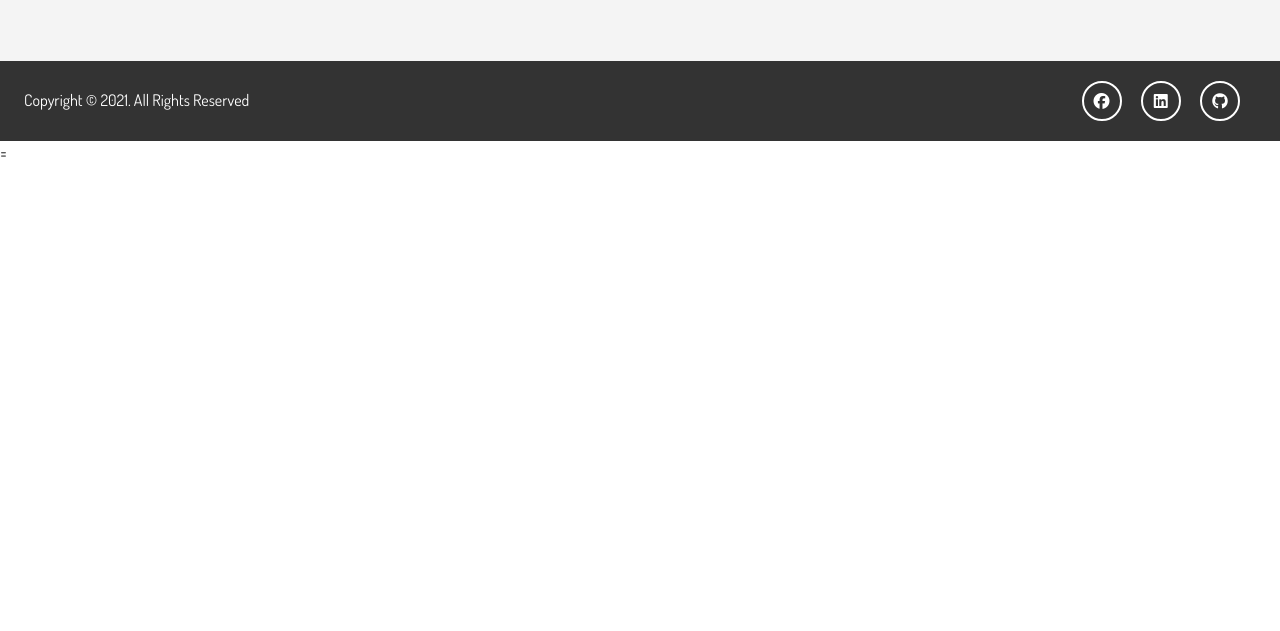
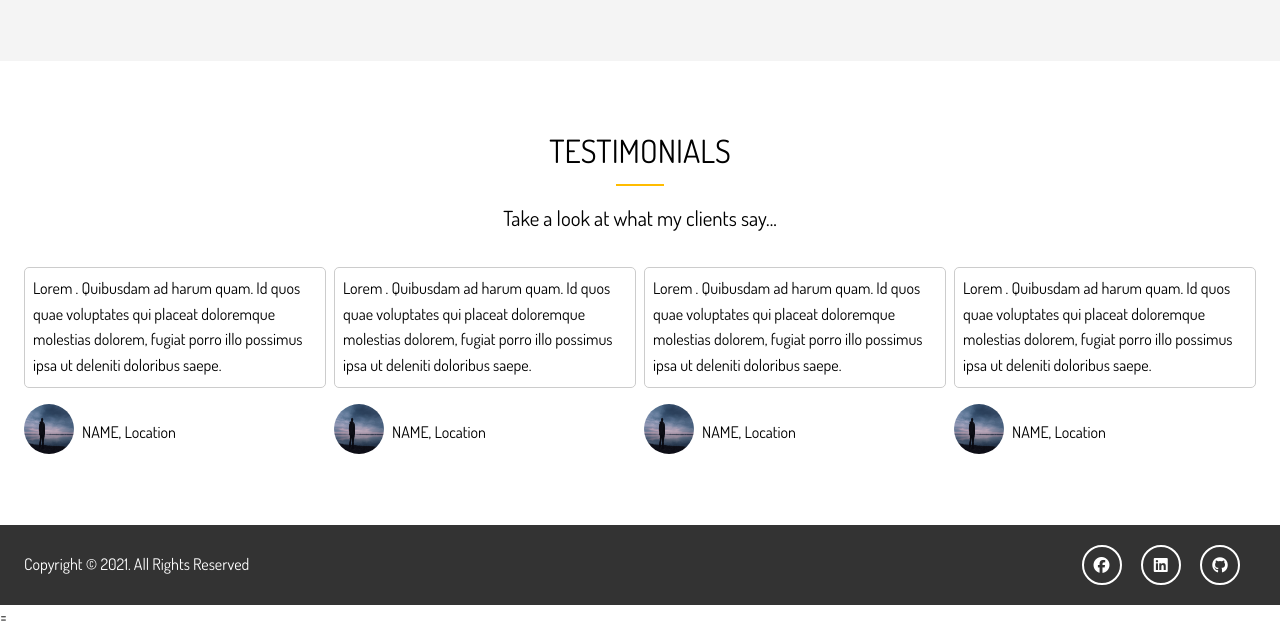
Before and after one commit to ramzi-omari/Portfolio-HTML-SASS, a website: page dist/about.html in a window 1280 px wide. Shown: the part 1894-2525 px from the top of the page. Before the commit the page ends 2060 px from the top, so only its background shows below. Drawn offline with Linux system fonts and the light colour scheme.

Commit message:
About Testimonials

```diff
--- a/scss/main.scss
+++ b/scss/main.scss
@@ -269,6 +269,33 @@ img {
       width: 100%;
     }
   }
+  // About D
+  &-d {
+    .testimonials {
+      display: grid;
+      grid-template-columns: repeat(4, 1fr);
+      align-items: center;
+      gap: 0.5rem;
+      ul {
+        list-style: none;
+        margin-top: 1rem;
+        display: flex;
+        align-items: center;
+      }
+
+      p {
+        border: 1px solid $medium-color;
+        border-radius: 5px;
+        padding: 0.5rem;
+      }
+      img {
+        width: 50px;
+        height: 50px;
+        border-radius: 50%;
+        margin-right: 0.5rem;
+      }
+    }
+  }
 }
 
 // Footer
```
Also changed, not shown: dist/about.html, dist/css/main.css.
